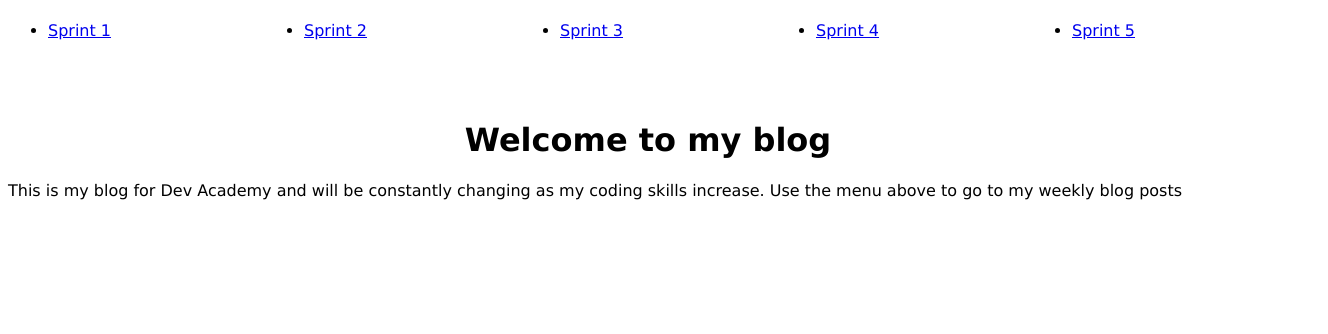
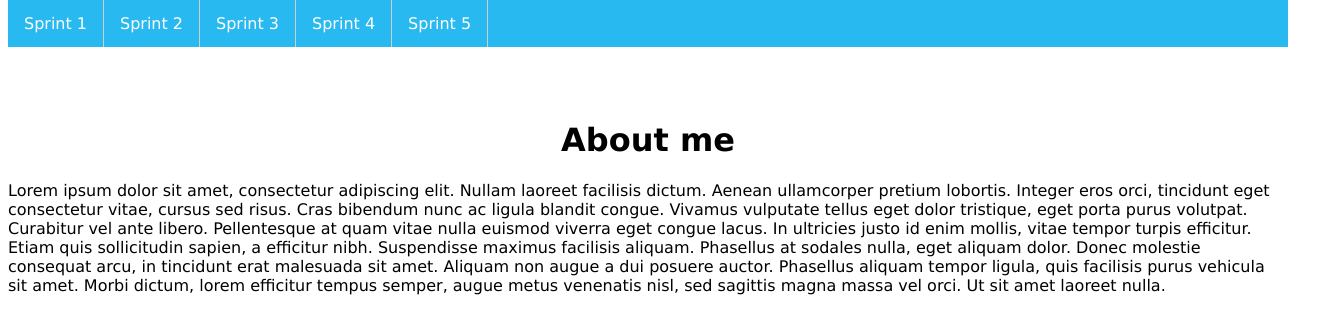
Before and after one commit to James-Idiens/James-Idiens.github.io, a plain HTML site: page index.html in a window 1280 px wide. Shown: the whole page, 1328 px wide, since content can reach past the window. Drawn offline with Linux system fonts and the light colour scheme.

Commit message:
improved navbar

```diff
--- a/index.html
+++ b/index.html
@@ -27,9 +27,9 @@
       </li>
     </ul>
   </nav>
-  <h1>Welcome to my blog</h1>
+  <h1>About me</h1>
   <div>
-    <p>This is my blog for Dev Academy and will be constantly changing as my coding skills increase. Use the menu above to go to my weekly blog posts</p>
+    <p>Lorem ipsum dolor sit amet, consectetur adipiscing elit. Nullam laoreet facilisis dictum. Aenean ullamcorper pretium lobortis. Integer eros orci, tincidunt eget consectetur vitae, cursus sed risus. Cras bibendum nunc ac ligula blandit congue. Vivamus vulputate tellus eget dolor tristique, eget porta purus volutpat. Curabitur vel ante libero. Pellentesque at quam vitae nulla euismod viverra eget congue lacus. In ultricies justo id enim mollis, vitae tempor turpis efficitur. Etiam quis sollicitudin sapien, a efficitur nibh. Suspendisse maximus facilisis aliquam. Phasellus at sodales nulla, eget aliquam dolor. Donec molestie consequat arcu, in tincidunt erat malesuada sit amet. Aliquam non augue a dui posuere auctor. Phasellus aliquam tempor ligula, quis facilisis purus vehicula sit amet. Morbi dictum, lorem efficitur tempus semper, augue metus venenatis nisl, sed sagittis magna massa vel orci. Ut sit amet laoreet nulla.</p>
   </div>
 </body>
 </html>
--- a/styles/main.css
+++ b/styles/main.css
@@ -10,17 +10,32 @@ nav {
 }
 
 nav ul {
-    width: 100%;
+  list-style-type: none;
+  margin: 0;
+  padding: 0;
+  overflow: hidden;
+  background-color: #29b9f1;
+  position: fixed;
+  top: 0;
+  width: 100%;
 }
 
 nav ul li {
-    width: 20%; /*5 menu items divide into 100*/
     float: left;
+    border-right: 1px solid #cecece;
 }
 
 nav ul li a {
   display: block;
-  width: 100%;
+  color: white;
+  text-align: center;
+  padding: 14px 16px;
+  text-decoration: none;
+
+ }
+
+ nav ul li a:hover {
+background-color: #c74900;
  }
 
  h1 {
```
